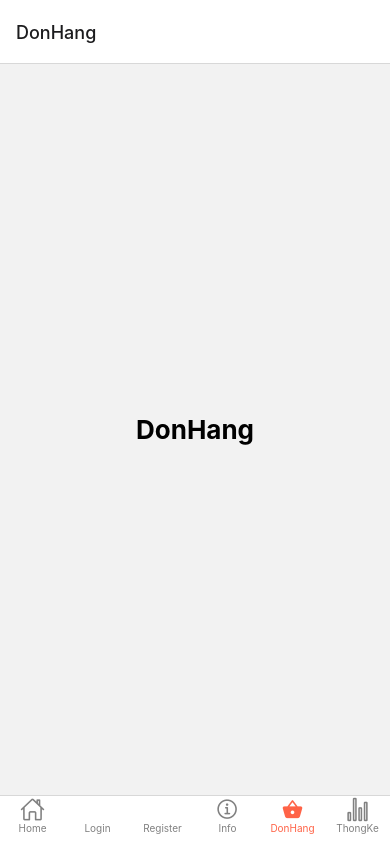
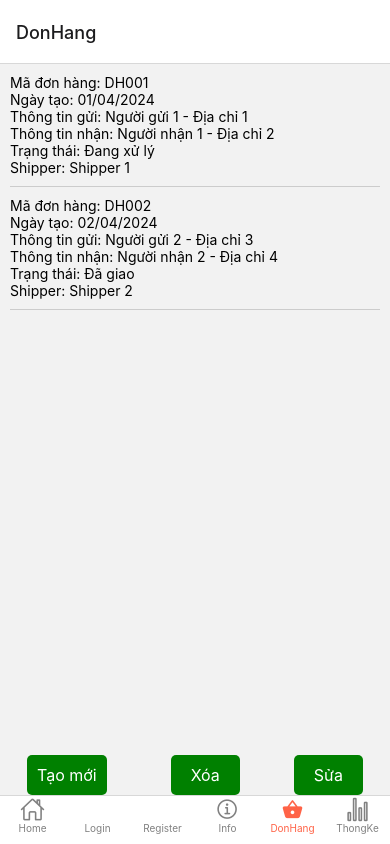
Before and after one commit to nin205ou/QuanLyGiaoHang_App, a React Native app in the folder app/GiaoHangApp/: screen /DonHang in a window 390 px wide. Built offline with nearby package versions, Linux system fonts and the light colour scheme.

Commit message:
DonHang.js

```diff
--- a/app/GiaoHangApp/components/screens/DonHang.js
+++ b/app/GiaoHangApp/components/screens/DonHang.js
@@ -1,13 +1,81 @@
 import * as React from 'react';
-import { View,Text } from 'react-native';
+import { View, Text, TouchableOpacity, FlatList, StyleSheet } from 'react-native';
 
+export default function DonHang({ navigation }) {
 
-export default function DonHang({navigation}){
-  return(
-    <View style={{flex:1,alignItems:'center',justifyContent:'center'}}>
-      <Text
-         onPress={()=>navigation.navigation('Home')}
-         style={{fontSize:26,fontWeight:'bold'}}>DonHang</Text>
+  const handleTaoMoiDH = () => {
+    navigation.navigate('TaoMoiDH');
+  };
+
+  const data = [
+    {
+      id: 1,
+      maDonHang: 'DH001',
+      ngayTao: '01/04/2024',
+      thongTinGui: 'Người gửi 1 - Địa chỉ 1',
+      thongTinNhan: 'Người nhận 1 - Địa chỉ 2',
+      trangThai: 'Đang xử lý',
+      shipper: 'Shipper 1',
+    },
+    {
+      id: 2,
+      maDonHang: 'DH002',
+      ngayTao: '02/04/2024',
+      thongTinGui: 'Người gửi 2 - Địa chỉ 3',
+      thongTinNhan: 'Người nhận 2 - Địa chỉ 4',
+      trangThai: 'Đã giao',
+      shipper: 'Shipper 2',
+    },
+  ];
+
+  const renderItem = ({ item }) => (
+    <View style={styles.itemContainer}>
+      <Text>Mã đơn hàng: {item.maDonHang}</Text>
+      <Text>Ngày tạo: {item.ngayTao}</Text>
+      <Text>Thông tin gửi: {item.thongTinGui}</Text>
+      <Text>Thông tin nhận: {item.thongTinNhan}</Text>
+      <Text>Trạng thái: {item.trangThai}</Text>
+      <Text>Shipper: {item.shipper}</Text>
+    </View>
+  );
+
+  return (
+    <View style={{ flex: 1 }}>
+      <FlatList
+        data={data}
+        renderItem={renderItem}
+        keyExtractor={item => item.id.toString()}
+        style={{ paddingHorizontal: 10 }}
+      />
+      <View style={{ flexDirection: 'row', justifyContent: 'space-around', marginTop: 20 }}>
+        <TouchableOpacity onPress={handleTaoMoiDH} style={{ marginRight: 10, padding: 10, backgroundColor: 'green', borderRadius: 5 }}>
+          <Text style={styles.buttonText}>Tạo mới</Text>
+        </TouchableOpacity>
+        <TouchableOpacity style={styles.button}>
+          <Text style={styles.buttonText}>Xóa</Text>
+        </TouchableOpacity>
+        <TouchableOpacity style={styles.button}>
+          <Text style={styles.buttonText}>Sửa</Text>
+        </TouchableOpacity>
+      </View>
     </View>
   );
 }
+
+const styles = StyleSheet.create({
+  itemContainer: {
+    borderBottomWidth: 1,
+    borderColor: '#ccc',
+    paddingVertical: 10,
+  },
+  button: {
+    backgroundColor: 'green',
+    paddingVertical: 10,
+    paddingHorizontal: 20,
+    borderRadius: 5,
+  },
+  buttonText: {
+    color: 'white',
+    fontSize: 16,
+  },
+});
```
